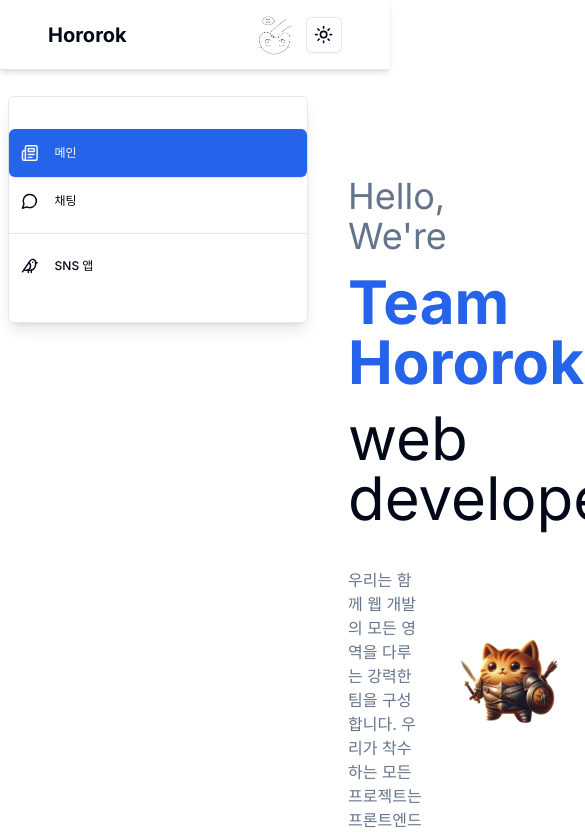
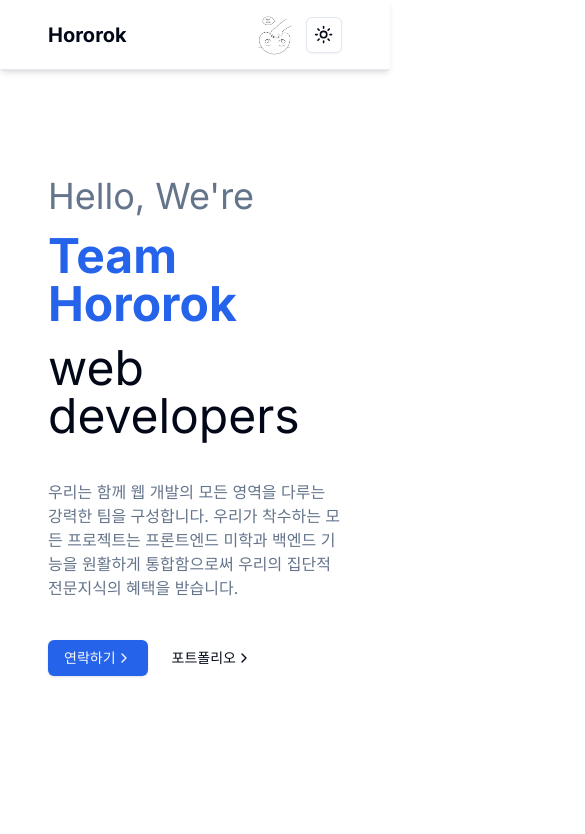
Before and after one commit to dev-hororok/hororok-app, a Next.js app: page / in a window 390 px wide. Shown: the top 834 px of the page, 585 px wide, since content can reach past the window. Built offline with nearby package versions, Linux system fonts and the light colour scheme.

Commit message:
💄 - 랜딩 페이지 반응형 레이아웃 (Section 1)

```diff
--- a/src/app/page.tsx
+++ b/src/app/page.tsx
@@ -2,7 +2,7 @@ import { LandingSection_1 } from '@/page-sections/landing-page/LandingSection_1'
 
 export default function Home() {
   return (
-    <main className="flex w-full min-h-screen flex-col">
+    <main className="flex w-full max-w-screen-2xl min-h-screen flex-col mx-auto">
       <LandingSection_1 />
     </main>
   );
--- a/src/components/sidenav/SideNav.tsx
+++ b/src/components/sidenav/SideNav.tsx
@@ -14,9 +14,8 @@ export const SideNav = ({
   projectNavItems: NavItem[];
 }) => {
   const pathname = usePathname();
-  console.log(pathname);
   return (
-    <div className="sticky top-24 w-[300px] shrink-0 h-max bg-card py-8 rounded-md border text-card-foreground shadow-lg">
+    <div className="hidden xl:block sticky top-24 w-[300px] shrink-0 h-max bg-card py-8 rounded-md border text-card-foreground shadow-lg">
       <nav className="w-full">
         {mainNavItems.map((link) => {
           const isActive = link.href === pathname;
--- a/src/page-sections/landing-page/LandingSection_1.tsx
+++ b/src/page-sections/landing-page/LandingSection_1.tsx
@@ -10,11 +10,11 @@ import Image from 'next/image';
 
 export const LandingSection_1 = () => {
   return (
-    <div className="flex items-center py-20">
-      <div className="w-1/3 flex flex-col px-4 space-y-4">
+    <div className="flex flex-col lg:flex-row items-center py-20 w-full">
+      <div className="w-full lg:w-1/2 2xl:w-1/3 flex flex-col px-4 space-y-4">
         <p className="text-4xl text-muted-foreground">Hello, We&apos;re</p>
-        <h1 className="text-6xl font-bold text-primary">Team Hororok</h1>
-        <h1 className="text-6xl">web developers</h1>
+        <h1 className="text-5xl font-bold text-primary">Team Hororok</h1>
+        <h1 className="text-5xl">web developers</h1>
 
         <p className="pt-6 pb-6 text-muted-foreground">
           우리는 함께 웹 개발의 모든 영역을 다루는 강력한 팀을 구성합니다.
@@ -31,7 +31,7 @@ export const LandingSection_1 = () => {
           </Button>
         </div>
       </div>
-      <div className="w-5/12 flex justify-center px-4">
+      <div className="hidden lg:flex w-1/2 2xl:w-5/12 justify-center px-4">
         <Image
           width={500}
           height={500}
@@ -40,7 +40,7 @@ export const LandingSection_1 = () => {
           className="rounded-full"
         />
       </div>
-      <div className="w-3/12 px-4 space-y-4">
+      <div className="hidden 2xl:block w-3/12 px-4 space-y-4">
         <NoticeCard />
         <Card>
           <CardHeader className="flex">
```
